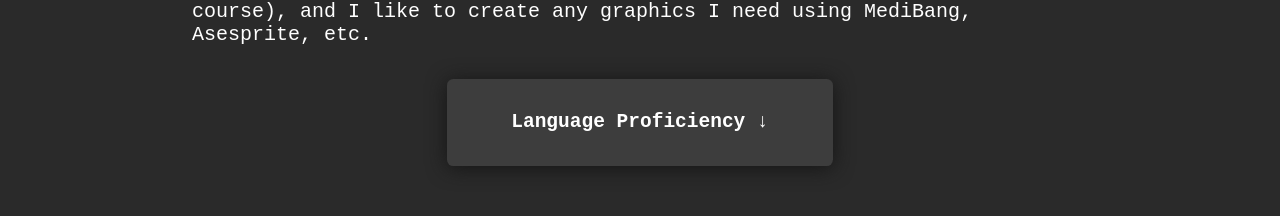
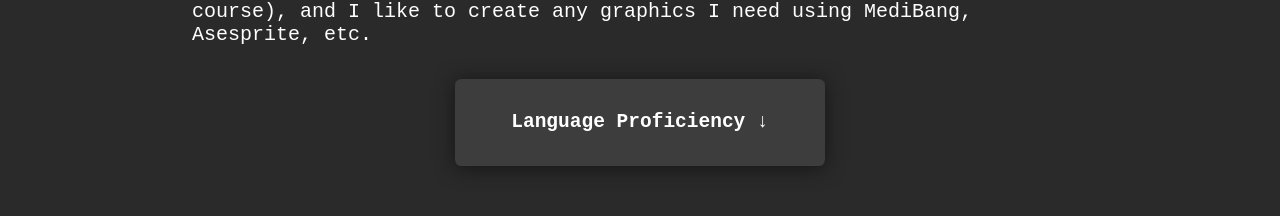
Before and after one commit to allannyang/new-website, a Next.js app: page /About in a window 1280 px wide. Shown: the part 482-698 px from the top of the page. Built offline with nearby package versions, Linux system fonts and the light colour scheme.

Commit message:
card updates

```diff
--- a/styles/expandcard.module.css
+++ b/styles/expandcard.module.css
@@ -13,10 +13,6 @@
     transform: scale(1.01);
 }
 
-.body {
-    background: linear-gradient(to right, #2c5364, #203a43);
-}
-
 .app {
     display: flex;
     height: 100%;
@@ -28,7 +24,7 @@
 
 .card {
     background: #3d3d3d;
-    padding: 1rem 4rem;
+    padding: 1rem 3.5rem;
     width: auto;
     box-shadow: 0 2px 20px #151515;
     display: grid;
@@ -37,7 +33,7 @@
     justify-content: space-between;
 }
 
-.card p5 {
+.card p {
     display: inline-flex;
     grid-template-columns: 300px, 1fr;
     grid-template-rows: repeat(auto);
```
